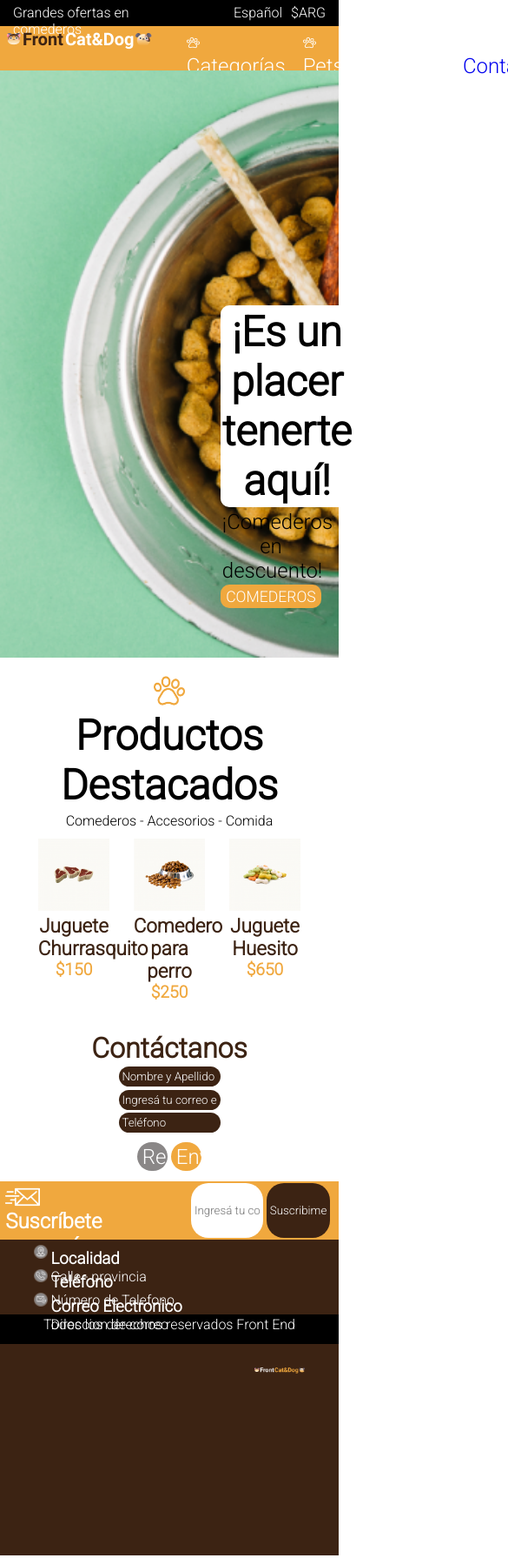
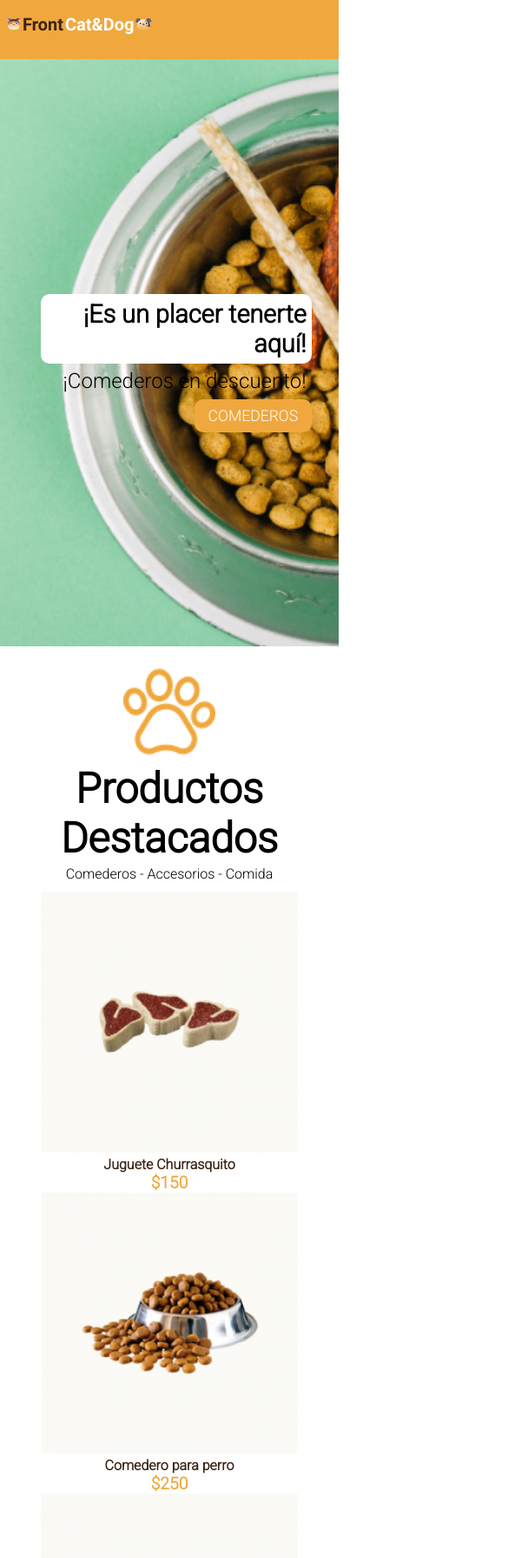
Before and after one commit to juanmalescano/FrontEnd1, a plain HTML site: page ProyectoCat&Dog/index.html in a window 390 px wide. Shown: the top 1791 px of the page at 87% size, 585 px wide, since content can reach past the window. Drawn offline with Linux system fonts and the light colour scheme.

Commit message:
Avance de pet & dog

```diff
--- a/ProyectoCat&Dog/css/style.css
+++ b/ProyectoCat&Dog/css/style.css
@@ -26,7 +26,8 @@
 
 header{
     background: #F0A83E;
-    height: 6vh;
+    height: 8vh;
+    padding-top: 0.4%;
 }
 
 nav{
@@ -116,10 +117,11 @@ h1{
     padding: 3%;
     display: flex;
     justify-content: space-around;
+    flex-wrap: wrap;
 }
 
 #articulos article{
-    width: 25%;
+    width: 35vh;
 }
 
 #articulos article img{
@@ -157,7 +159,7 @@ h1{
 }
 
 #contactanos input{
-    width: 30%;
+    width: 30vw;
     padding: 1% ;
     background-color: #3C2313;
     color: white;
@@ -171,7 +173,7 @@ h1{
 }
 
 #contactanos div{
-    width: 30%;
+    width: 30vw;
     text-align: center;
 }
 
@@ -284,3 +286,54 @@ h1{
      height: 4vh;
      padding-top: 0.3%;
  }
+
+@media (max-width: 425px){
+    div.divUp{
+        display: none;
+    }
+
+    #banner div:first-child{
+        position: absolute;
+        top: 40%;
+        left: 12%;
+        width: 80vw;
+        text-align: right;
+    }
+
+    #banner div:first-child h2{
+        font-size: 1.8rem;
+    }
+
+    #productosDestacados img{
+        width: 30%;
+    }
+
+    nav ul{
+        display: none;
+    }
+
+    nav div img{
+        position: absolute;
+        top: 2%;
+    }
+
+    #articulos article h4{
+        font-size: 1rem;
+    }
+    #contactanos input{
+        width: 60vw;
+        padding: 2% ;
+    }
+
+    #contactanos div{
+        width: 100vw;
+        text-align: center;
+    }
+
+    #contactanos button{
+        width: 45%;
+        font-size: 1rem;
+    }
+
+
+}
```
